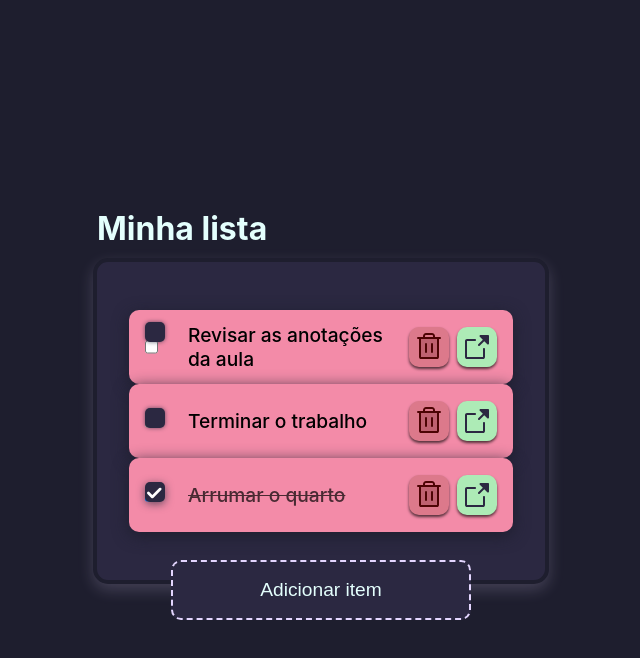
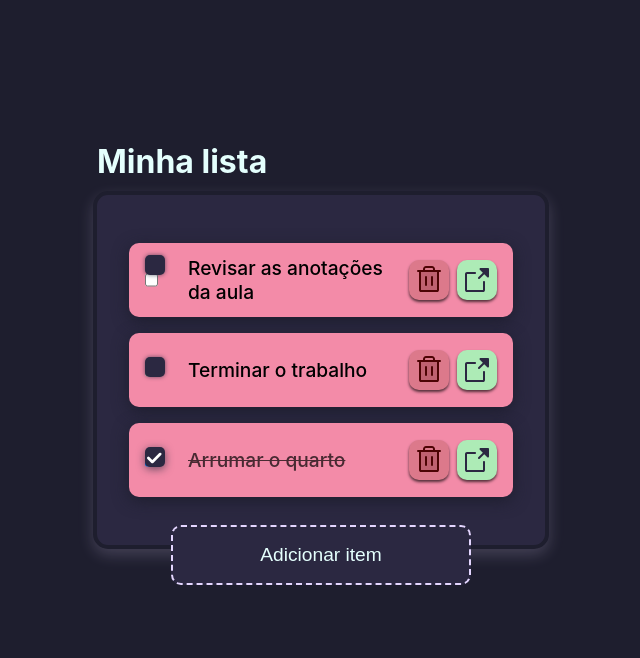
Before and after one commit to Juniokoi/Potodo, an Angular app: page /timer in a window 1280 px wide. Shown: the top 658 px of the page, without its empty margins (364-1004 px from the left). Built offline with nearby package versions, Linux system fonts and the light colour scheme.

Commit message:
refactor(list): Remove unnecessary imports from styles

```diff
--- a/src/app/modules/timer/modules/list/list.component.scss
+++ b/src/app/modules/timer/modules/list/list.component.scss
@@ -1,5 +1,4 @@
-@use "styles/checkbox";
-@import "base";
+@import "styles/checkbox";
 
 $margin_top: 150px;
 
@@ -8,7 +7,6 @@ $margin_top: 150px;
     background-color: $surface-secondary;
     display: grid;
 
-    margin: $margin_top 3em 3em;
     padding: 2rem;
     border: 4px solid $surface_primary;
     border-radius: 15px;
@@ -20,11 +18,12 @@ $margin_top: 150px;
     ul {
         list-style: none;
         padding: 0;
+        margin: 0;
 
         li {
             width: 100%;
-            margin: 0 auto;
             max-width: 400px;
+            margin: 16px 0 ;
 
             .item {
                 background-color: $brand-secondary;
@@ -154,7 +153,6 @@ h1 {
 
     &--menu {
         width: 100%;
-        bottom: -150px ;
     }
 }
 
--- a/src/app/modules/timer/modules/list/styles/checkbox.scss
+++ b/src/app/modules/timer/modules/list/styles/checkbox.scss
@@ -1,4 +1,4 @@
-@import 'src/styles/_base.scss';
+@import "base";
 
 input[type = "checkbox"] {
     $size: 20px;
```
